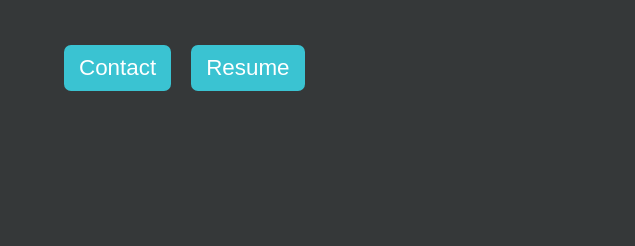
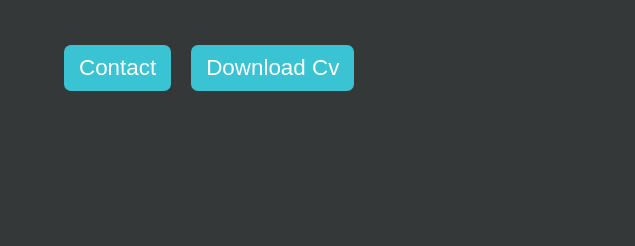
Before and after one commit to Ahmad-jama/portfolio-v2, a plain HTML site: page index.html in a window 1280 px wide. Shown: the part 468-714 px from the top of the page, 0-635 px from the left. Drawn offline with nearby package versions, Linux system fonts and the light colour scheme.

Commit message:
make dowload cv button

```diff
--- a/index.html
+++ b/index.html
@@ -64,7 +64,7 @@
             </p>
 
             <button><a href="#contact">Contact</a></button>
-            <button> Resume</button>
+            <button> <a download href="Ahmad-jama-cv.pdf">Download Cv</a></button>
           </div>
         </div>
       </div>
```
Also changed, not shown: 2 other files.
